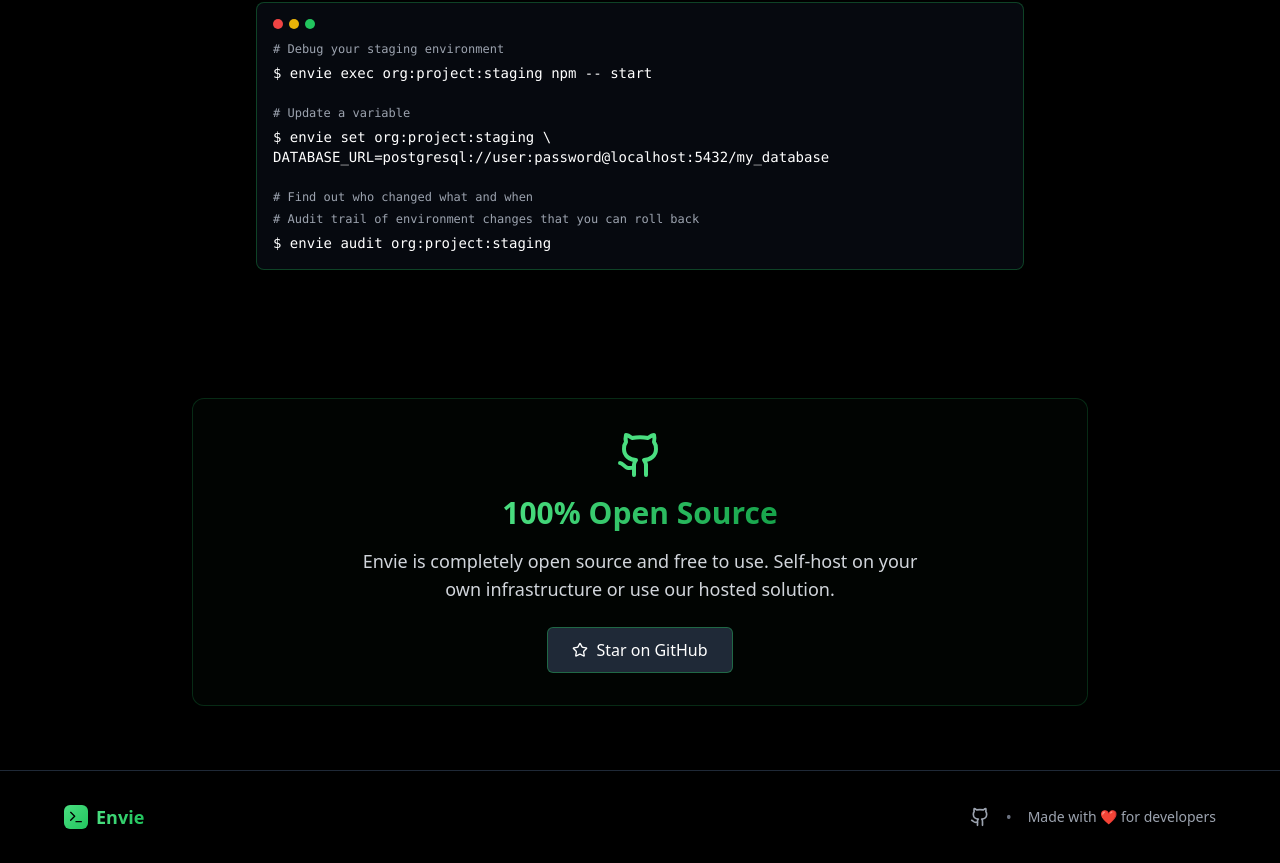
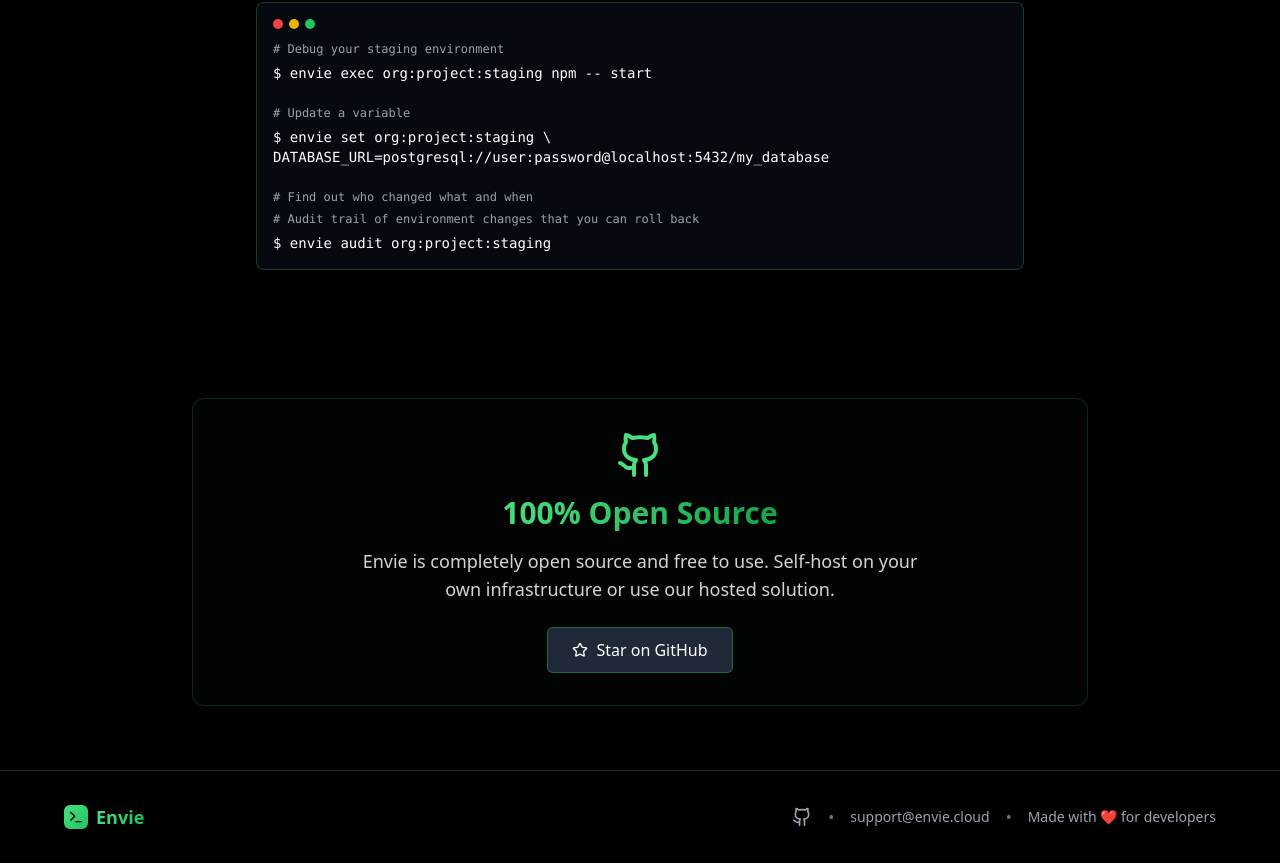
Before and after one commit to ilmari-h/envie, a Next.js app in the folder apps/landing-page/: page / in a window 1280 px wide. Shown: the part 890-1753 px from the top of the page. Built offline with nearby package versions, Linux system fonts and the light colour scheme.

Commit message:
Support email

```diff
--- a/apps/landing-page/app/page.tsx
+++ b/apps/landing-page/app/page.tsx
@@ -196,6 +196,10 @@
                 <Github className="w-5 h-5" />
               </a>
               <span className="text-gray-500">•</span>
+              <a href="mailto:support@envie.cloud" className="text-gray-400 hover:text-green-400 transition-colors text-sm">
+                support@envie.cloud
+              </a>
+              <span className="text-gray-500">•</span>
               <span className="text-gray-400 text-sm">
                 Made with ❤️ for developers
               </span>
```
